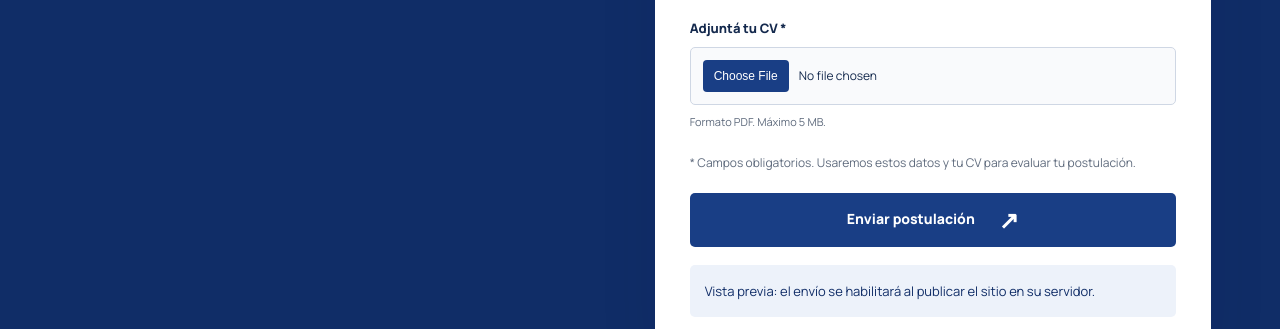
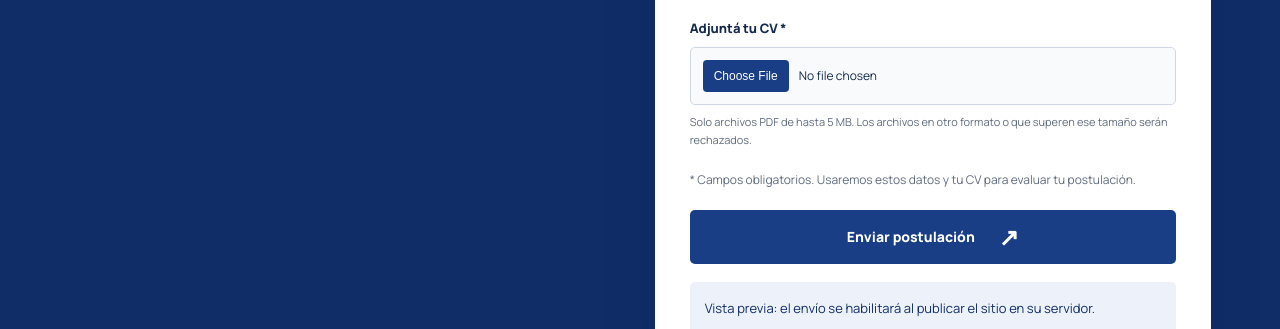
Before and after one commit to estudioideamos/mayorista-2020, a website: page recursos-humanos.html in a window 1280 px wide. Shown: the part 872-1201 px from the top of the page. Drawn offline with Linux system fonts and the light colour scheme.

Commit message:
Clarify CV file requirements and rejection in careers form

```diff
--- a/recursos-humanos.html
+++ b/recursos-humanos.html
@@ -328,7 +328,7 @@
                 accept="application/pdf,.pdf"
                 required
                 aria-describedby="cv-help"
-              /><small id="cv-help">Formato PDF. Máximo 5 MB.</small>
+              /><small id="cv-help">Solo archivos PDF de hasta 5 MB. Los archivos en otro formato o que superen ese tamaño serán rechazados.</small>
             </div>
             <p class="form-note">
               * Campos obligatorios. Usaremos estos datos y tu CV para evaluar
```
